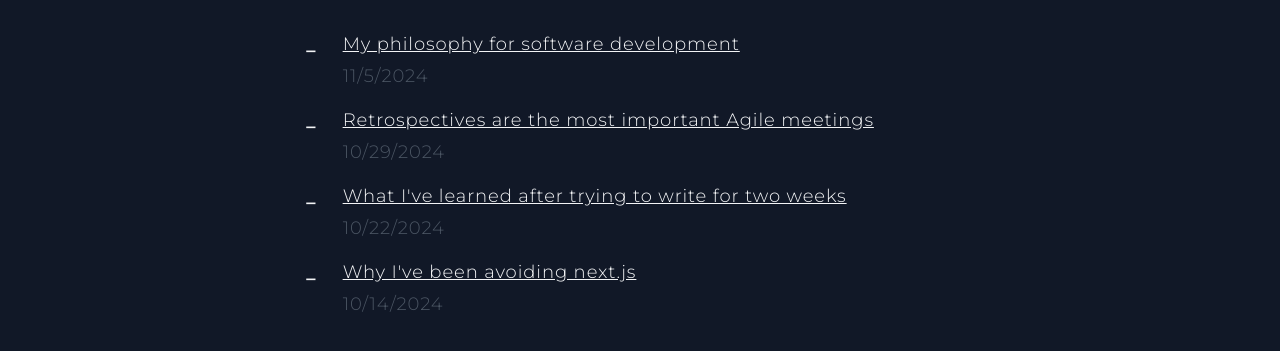
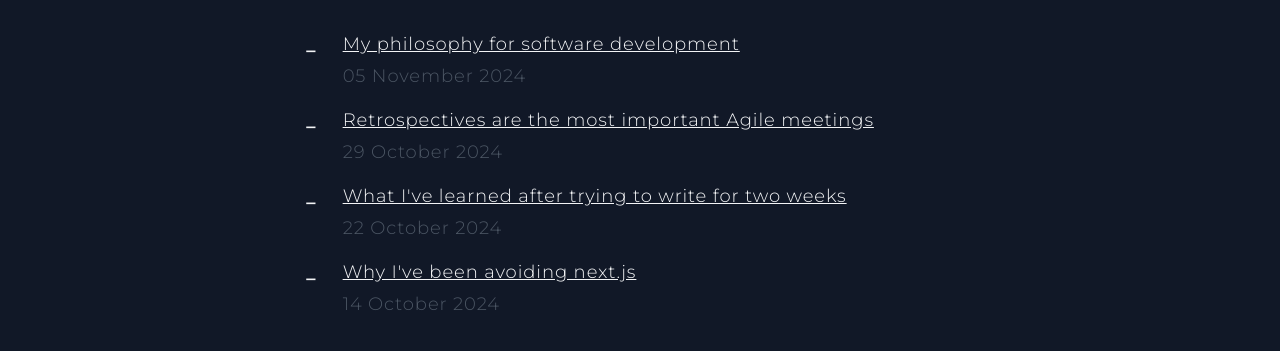
Before and after one commit to magpys/dan-blog, a Next.js app: page / in a window 1280 px wide. Shown: the part 153-504 px from the top of the page. Built offline with nearby package versions, Linux system fonts and the light colour scheme.

Commit message:
update readme, update date format

```diff
--- a/components/PostItem.tsx
+++ b/components/PostItem.tsx
@@ -14,7 +14,7 @@ export default function PostItem({
       <p className="text-4xl">-</p>
       <div className="flex flex-col">
         <Link href={href}>{title}</Link>
-        <p className="text-gray-600 text-md">{postDate.toLocaleDateString()}</p>
+        <p className="text-gray-600 text-md">{postDate.toLocaleDateString('en-GB', { year: "numeric", month: "long", day: "2-digit" })}</p>
       </div>
     </div>
   );
```
Also changed, not shown: 1 other file (tests, documents, lock files or other folders).
